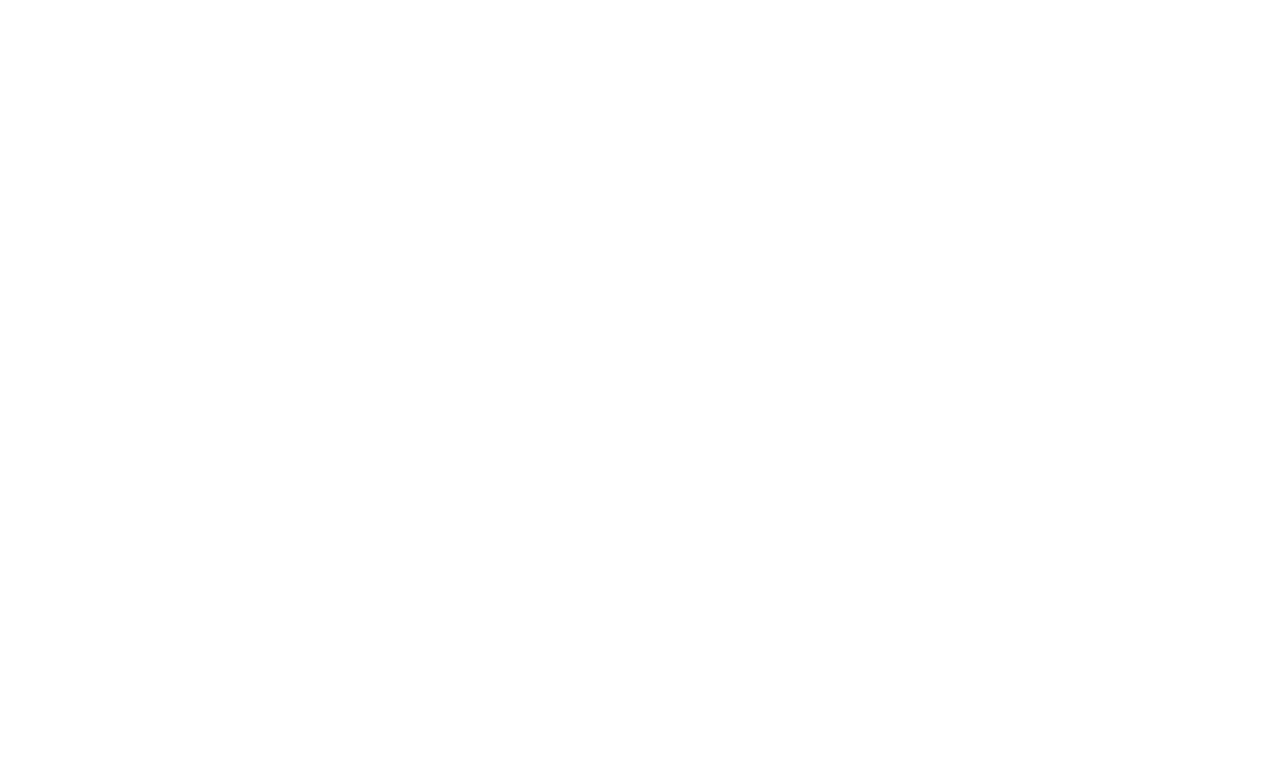
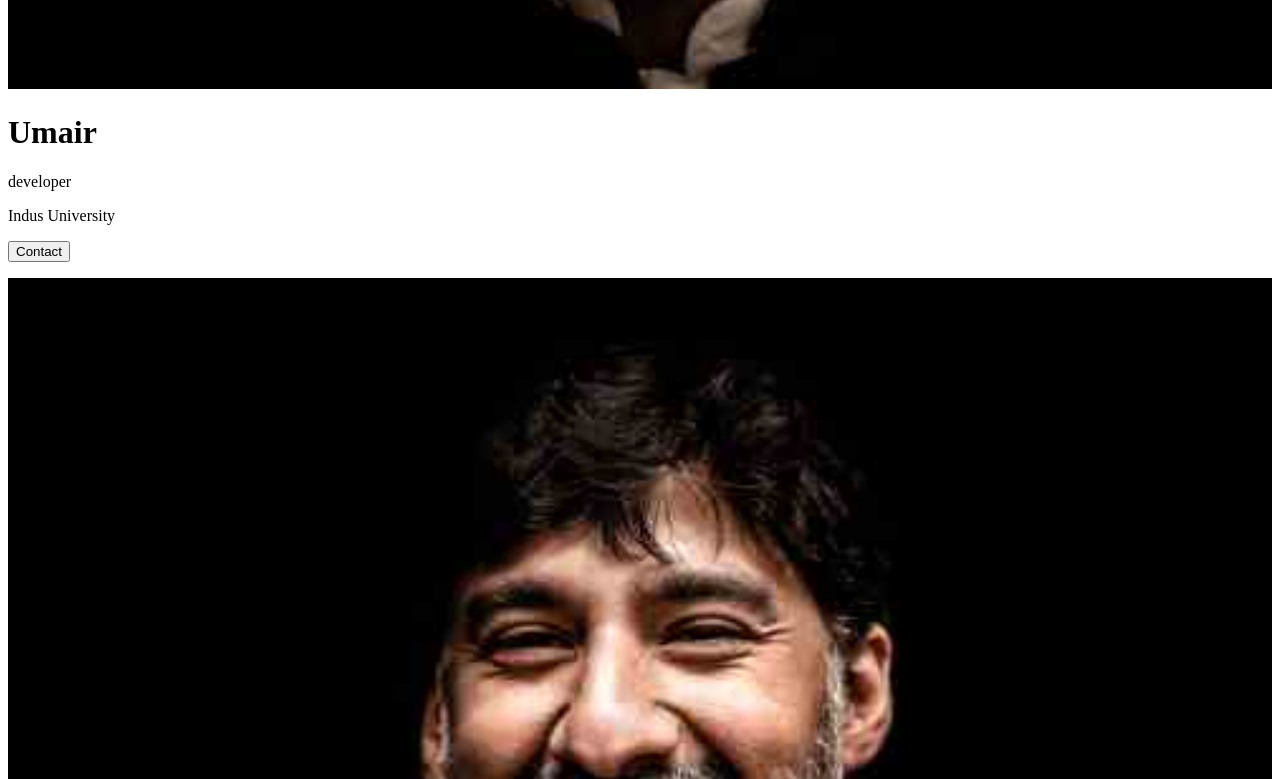
Before and after one commit to umairx97/react-course, a React (Create React App) app: page / in a window 1280 px wide. Shown: the part 761-1540 px from the top of the page. Before the commit the page ends 800 px from the top, so only its background shows below. Built offline with nearby package versions, Linux system fonts and the light colour scheme.

Commit message:
Studied JS

```diff
--- a/src/Practice.js
+++ b/src/Practice.js
@@ -1,12 +1,58 @@
 import React from "react";
+import "./mycard.css";
 
+const Users = [
+  {
+    id: 1,
+    imageUrl: "/images/team2.jpg",
+    name: "Umair",
+    designation: "developer",
+    University: "Indus University"
+  },
+  {
+    id: 2,
+    imageUrl: "/images/team2.jpg",
+    name: "Asad",
+    designation: "developer",
+    University: "Indus University"
+  },
+  {
+    id: 3,
+    imageUrl: "/images/team2.jpg",
+    name: "Shahbaz",
+    designation: "developer",
+    University: "Indus University"
+  }
+];
 
 const Practice = () => {
-    return (
-        <div>
-        hello
+  return (
+    <div>
+      {Users.map(user => (
+        <div className="card">
+          <img src={user.imageUrl} alt="John" style={{ width: "100%" }} />
+          <h1>{user.name}</h1>
+          <p class="title">{user.designation}</p>
+          <p>{user.University}</p>
+          <a href="#">
+            <i class="fa fa-dribbble" />
+          </a>
+          <a href="#">
+            <i class="fa fa-twitter" />
+          </a>
+          <a href="#">
+            <i class="fa fa-linkedin" />
+          </a>
+          <a href="#">
+            <i class="fa fa-facebook" />
+          </a>
+          <p>
+            <button>Contact</button>
+          </p>
         </div>
-    )
-}
+      ))}
+    </div>
+  );
+};
 
 export default Practice;
```
Also changed, not shown: src/prac.js (added, +43 -0 lines), src/practice.html (added, +11 -0 lines), public/images/team2.jpg (added), src/mycard.css (added).
